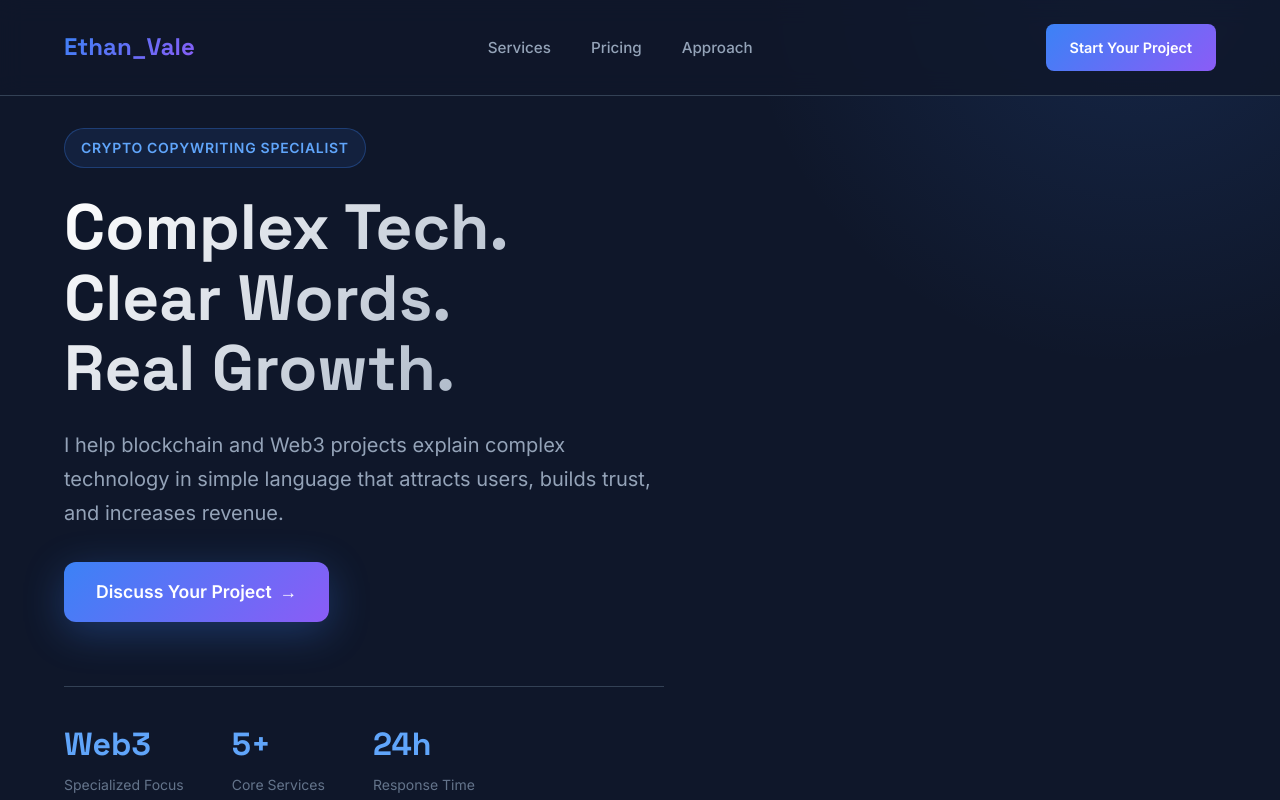
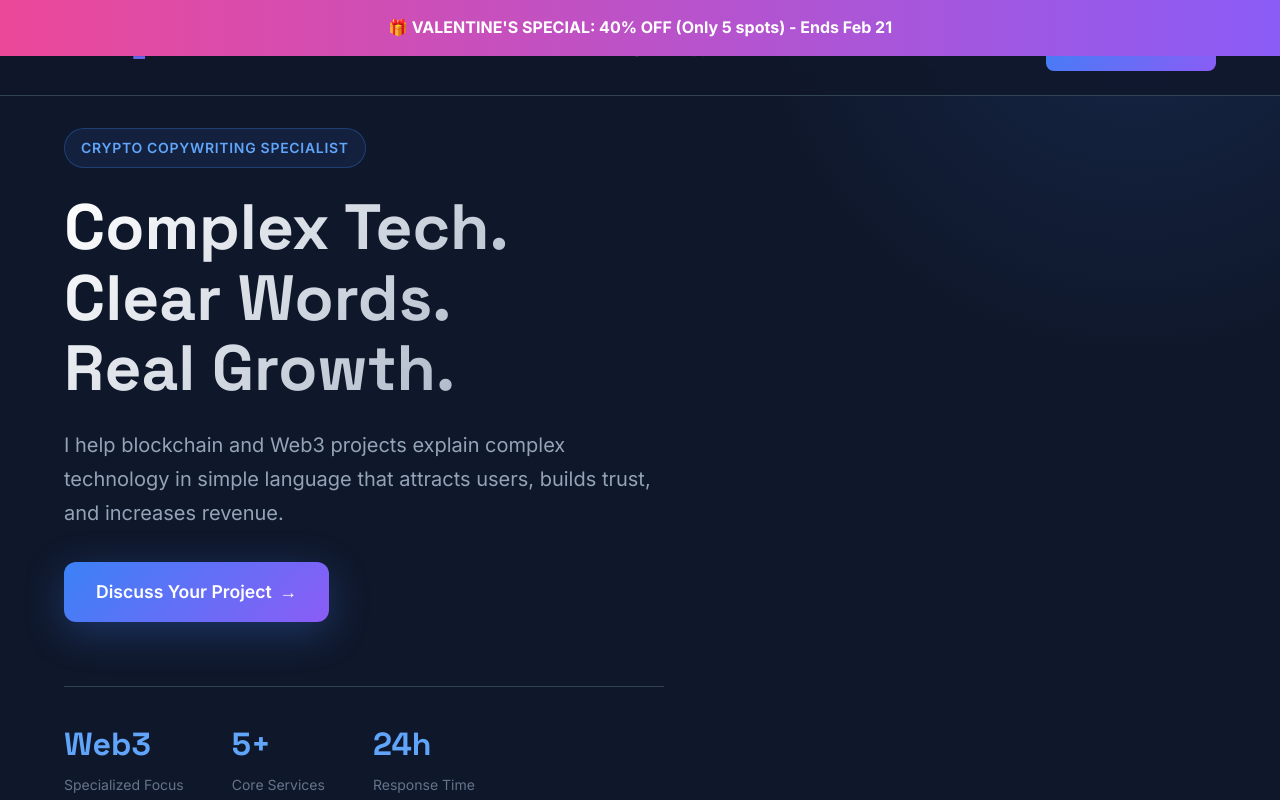
Before and after one commit to nikhildsuzar-afk/nikhildsuzar-afk.github.io, a plain HTML site: page index.html in a window 1280 px wide. Shown: the top 800 px of the page. Drawn offline with Linux system fonts and the light colour scheme.

Commit message:
Add files via upload
Add about this index.html file

```diff
--- a/index.html
+++ b/index.html
@@ -1126,3 +1126,14 @@
     </script>
 </body>
 </html>
+<body>
+    <!-- PROMO BANNER - This goes FIRST -->
+    <div style="background: linear-gradient(90deg, #ec4899, #8b5cf6); color: white; text-align: center; padding: 15px; font-weight: bold; position: fixed; top: 0; left: 0; right: 0; z-index: 9999;">
+        🎁 VALENTINE'S SPECIAL: 40% OFF (Only 5 spots) - Ends Feb 21
+    </div>
+
+    <!-- Navigation -->
+    <nav>
+    </script/
+</body/
+</html/
```
